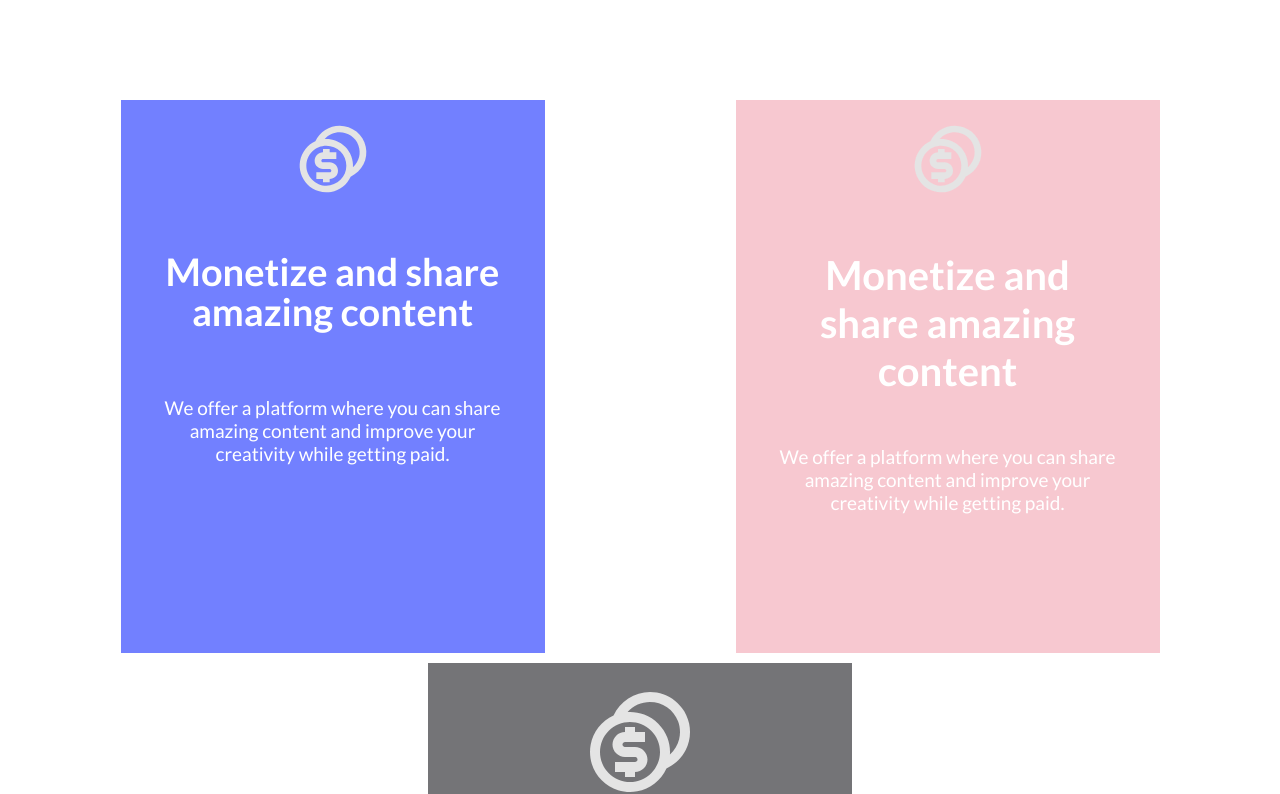
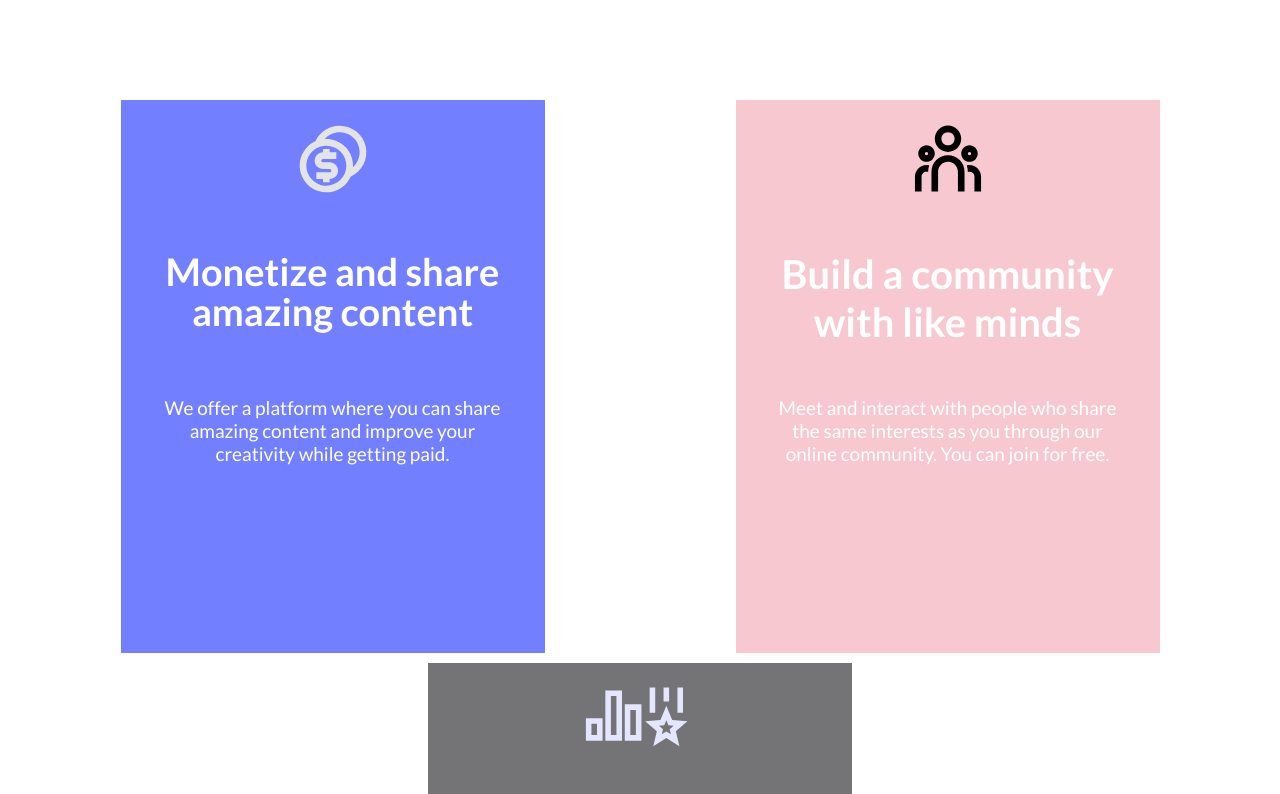
Before and after one commit to Readems-Organization/readems-v2, a React (Create React App) app in the folder frontend/: page / in a window 1280 px wide. Shown: the part 1015-1809 px from the top of the page. Built offline with nearby package versions, Linux system fonts and the light colour scheme; no server answers.

Commit message:
Fixed some contents issues

```diff
--- a/frontend/public/index.css
+++ b/frontend/public/index.css
@@ -33,8 +33,8 @@ img {
 
 .google {
   position: fixed;
-  top: 0;
-  right: 0;
+  top: 20px;
+  right: 80px;
   /* width: 200px; */
   height: 30px;
   overflow: hidden;
@@ -63,3 +63,15 @@ img {
 body {
   top: 0 !important;
 }
+
+@media (max-width: 768px) {
+  .google {
+    position: fixed;
+    top: 0px;
+    right: 20px;
+    /* width: 200px; */
+    height: 30px;
+    overflow: hidden;
+    z-index: 1200;
+  }
+}
--- a/frontend/src/components/header/mainHeader/Header.jsx
+++ b/frontend/src/components/header/mainHeader/Header.jsx
@@ -58,7 +58,7 @@ const Header = () => {
           alt=''
           initial={{ y: -550 }}
           animate={{ y: 0 }}
-          transition={{ delay: 0.2, type: 'spring', stiffness: 120 }}
+          transition={{ type: 'spring', stiffness: 120 }}
           onClick={() => setIsOpen(true)}
         />
       </Styles.StyledHeaderContainer>
--- a/frontend/src/components/header/mainHeader/styles/Header.js
+++ b/frontend/src/components/header/mainHeader/styles/Header.js
@@ -3,7 +3,7 @@ import { motion } from 'framer-motion';
 
 export const StyledHeaderContainer = styled(motion.header)`
   width: 100%;
-  height: 150px;
+  height: 70px;
   display: flex;
   align-items: center;
   justify-content: space-between;
@@ -16,6 +16,11 @@ export const StyledHeaderContainer = styled(motion.header)`
   background: var(--bg-black-900);
   z-index: 1000;
   padding: 0 20px;
+  /* border: 2px solid red; */
+
+  @media (max-width: ${({ theme }) => theme.mobile.size768}) {
+    height: 120px;
+  }
 `;
 
 export const StyledHeaderLeftWrapper = styled(motion.div)``;
@@ -104,7 +109,7 @@ export const StyledButtonWrapper = styled(motion.div)`
       color: #fff;
       padding: 12px 20px;
       box-sizing: border-box;
-      transition: transform 1s ease;
+      transition: transform 0.5s ease;
       transform-origin: bottom;
       display: flex;
       align-items: center;
@@ -147,7 +152,7 @@ export const StyledButtonWrapper = styled(motion.div)`
       color: #0042ff;
       padding: 12px 20px;
       box-sizing: border-box;
-      transition: transform 1s ease;
+      transition: transform 0.5s ease;
       transform-origin: bottom;
       display: flex;
       align-items: center;
--- a/frontend/src/components/sidebar/Sidebar.jsx
+++ b/frontend/src/components/sidebar/Sidebar.jsx
@@ -24,7 +24,7 @@ const containerVariants = {
   },
   exit: {
     x: 1800,
-    transition: { type: 'spring', delay: 0.2 },
+    transition: { type: 'spring' },
   },
 };
 
@@ -39,7 +39,7 @@ const Sidebar = ({ setIsOpen }) => (
       <StyledSidebarHeader
         initial={{ y: -550 }}
         animate={{ y: 0 }}
-        transition={{ delay: 0.2, type: 'spring', stiffness: 120 }}
+        transition={{ type: 'spring', stiffness: 120 }}
       >
         <button type='button' onClick={() => setIsOpen(false)}>
           <AppIcon.Close />
--- a/frontend/src/components/sidebar/SidebarSecond.jsx
+++ b/frontend/src/components/sidebar/SidebarSecond.jsx
@@ -15,7 +15,7 @@ import { Writers, Readers, Pricing, Explore, Search } from '../Icons';
 const containerVariants = {
   hidden: {
     opacity: 0,
-    x: '-100vw',
+    x: '-50vw',
   },
   visible: {
     opacity: 1,
--- a/frontend/src/pages/landingPage/modules/cardModule/CardModule.jsx
+++ b/frontend/src/pages/landingPage/modules/cardModule/CardModule.jsx
@@ -69,9 +69,9 @@ export const SecondCards = () => {
   return (
     <div ref={ref}>
       <SecondCard
-        icon={<img src='/svgs/coins.svg' alt='Logo' />}
-        header='Monetize and share amazing content'
-        description='We offer a platform where you can share amazing content and improve your creativity while getting paid.'
+        icon={<img src='/svgs/team.svg' alt='Logo' />}
+        header='Build a community with like minds'
+        description='Meet and interact with people who share the same interests as you through our online community. You can join for free.'
         secondCard
         animation={animation}
       />
@@ -106,9 +106,9 @@ export const ThirdCards = () => {
   return (
     <div ref={ref}>
       <ThirdCard
-        icon={<img src='/svgs/coins.svg' alt='Logo' />}
-        header='Monetize and share amazing content'
-        description='We offer a platform where you can share amazing content and improve your creativity while getting paid.'
+        icon={<img src='/svgs/Frame.svg' alt='Logo' />}
+        header='Get rewarded for reading'
+        description='Track your reading habits in real-time with leaderboards, receive reward tokens and personalized scorecards for achievements and milestones.'
         thirdCard
         animation={animation}
       />
--- a/frontend/src/pages/landingPage/modules/discoverModules/style/Discover.js
+++ b/frontend/src/pages/landingPage/modules/discoverModules/style/Discover.js
@@ -79,7 +79,7 @@ export const StyledDiscoverContent = styled(motion.div)`
       color: #fff;
       padding: 12px 20px;
       box-sizing: border-box;
-      transition: transform 1s ease;
+      transition: transform 0.5s ease;
       transform-origin: bottom;
       display: flex;
       align-items: center;
@@ -147,7 +147,6 @@ export const StyledDiscoverWriterContent = styled(motion.div)`
   button {
     background-color: transparent;
     color: #fff;
-    /* border: 1px solid #fff; */
     text-decoration: none;
     display: inline-block;
     position: relative;
@@ -176,7 +175,7 @@ export const StyledDiscoverWriterContent = styled(motion.div)`
       color: #fff;
       padding: 12px 20px;
       box-sizing: border-box;
-      transition: transform 1s ease;
+      transition: transform 0.5s ease;
       transform-origin: bottom;
       display: flex;
       align-items: center;
--- a/frontend/src/pages/landingPage/modules/heroSection/styles/HeroSection.js
+++ b/frontend/src/pages/landingPage/modules/heroSection/styles/HeroSection.js
@@ -93,7 +93,7 @@ export const StyledButtonWrapper = styled.div`
       color: #fff;
       padding: 12px 20px;
       box-sizing: border-box;
-      transition: transform 1s ease;
+      transition: transform 0.5s ease;
       transform-origin: bottom;
       display: flex;
       align-items: center;
@@ -137,7 +137,7 @@ export const StyledButtonWrapper = styled.div`
       color: #0042ff;
       padding: 12px 20px;
       box-sizing: border-box;
-      transition: transform 1s ease;
+      transition: transform 0.5s ease;
       transform-origin: bottom;
       display: flex;
       align-items: center;
--- a/frontend/src/pages/landingPage/modules/subscribeModule/style/Subscribe.js
+++ b/frontend/src/pages/landingPage/modules/subscribeModule/style/Subscribe.js
@@ -109,7 +109,6 @@ export const StyledNewsLetterContainer = styled(motion.div)`
 
   button {
     background-color: transparent;
-    /* color: #fff; */
     text-decoration: none;
     display: inline-block;
     position: relative;
@@ -138,7 +137,7 @@ export const StyledNewsLetterContainer = styled(motion.div)`
       color: #fff;
       padding: 12px 20px;
       box-sizing: border-box;
-      transition: transform 1s ease;
+      transition: transform 0.5s ease;
       transform-origin: bottom;
       display: flex;
       align-items: center;
```
